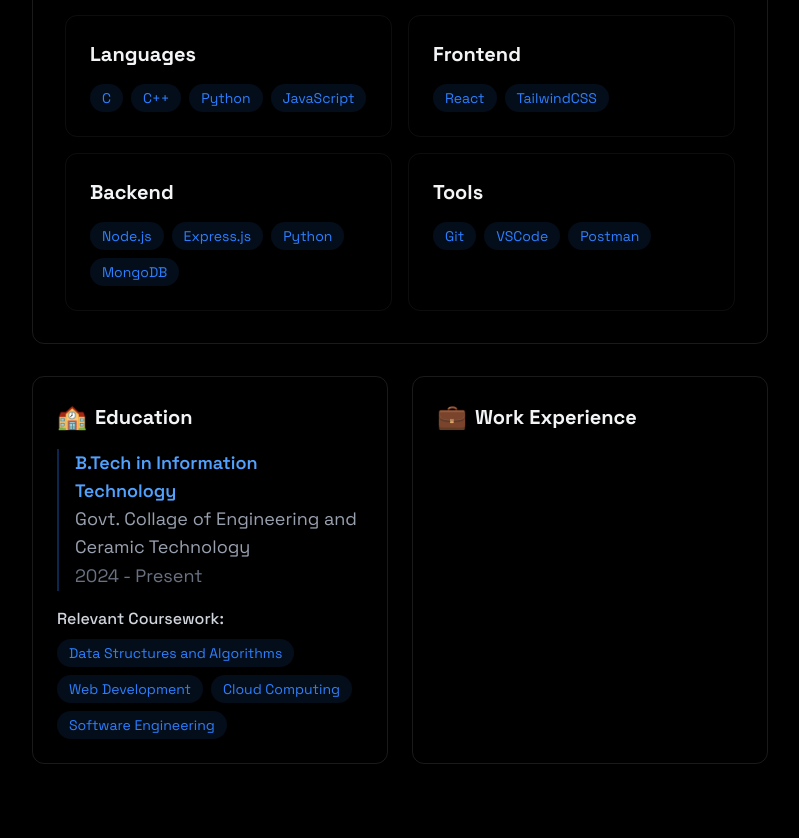
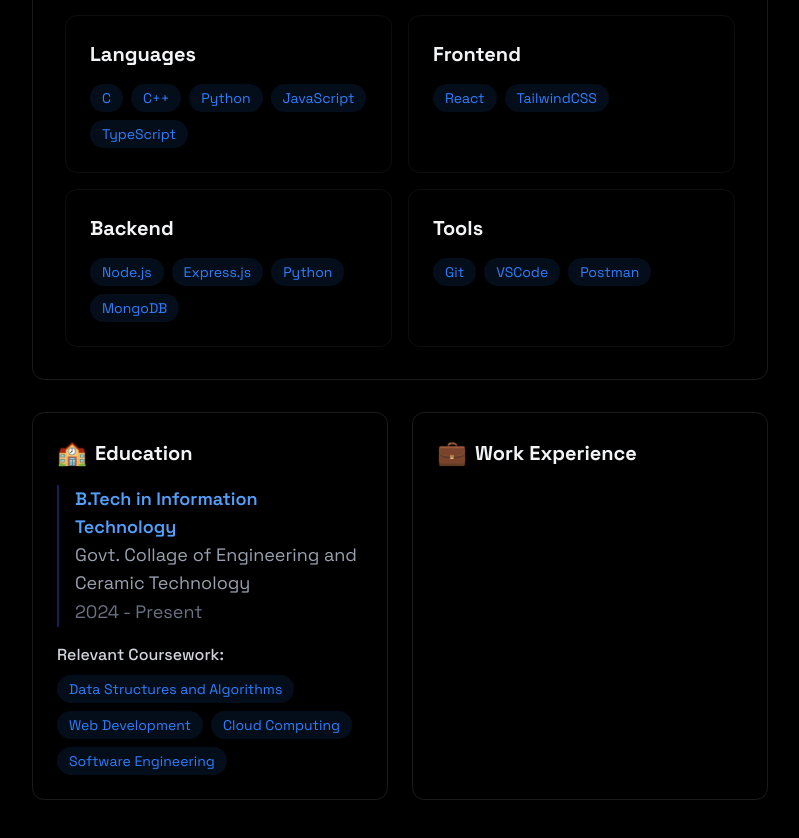
Before and after one commit to Spidy394/portfolio, a React (Vite) app: page / in a window 1280 px wide. Shown: the part 1140-1978 px from the top of the page, without its empty margins (240-1039 px from the left). Built offline with nearby package versions, Linux system fonts and the light colour scheme.

Commit message:
add project

```diff
--- a/src/components/sections/About.jsx
+++ b/src/components/sections/About.jsx
@@ -8,14 +8,15 @@
       "C",
       "C++",
       "Python",
-      "JavaScript"
+      "JavaScript",
+      "TypeScript"
     ]
   },
   frontend: {
     title: "Frontend",
     skills: [
       "React",
-      "TailwindCSS"
+      "TailwindCSS",
     ]
   },
   backend: {
@@ -23,8 +24,8 @@
     skills: [
       "Node.js",
       "Express.js",
-       "Python",
-       "MongoDB"
+      "Python",
+      "MongoDB"
       ]
   },
   tools: {
```
